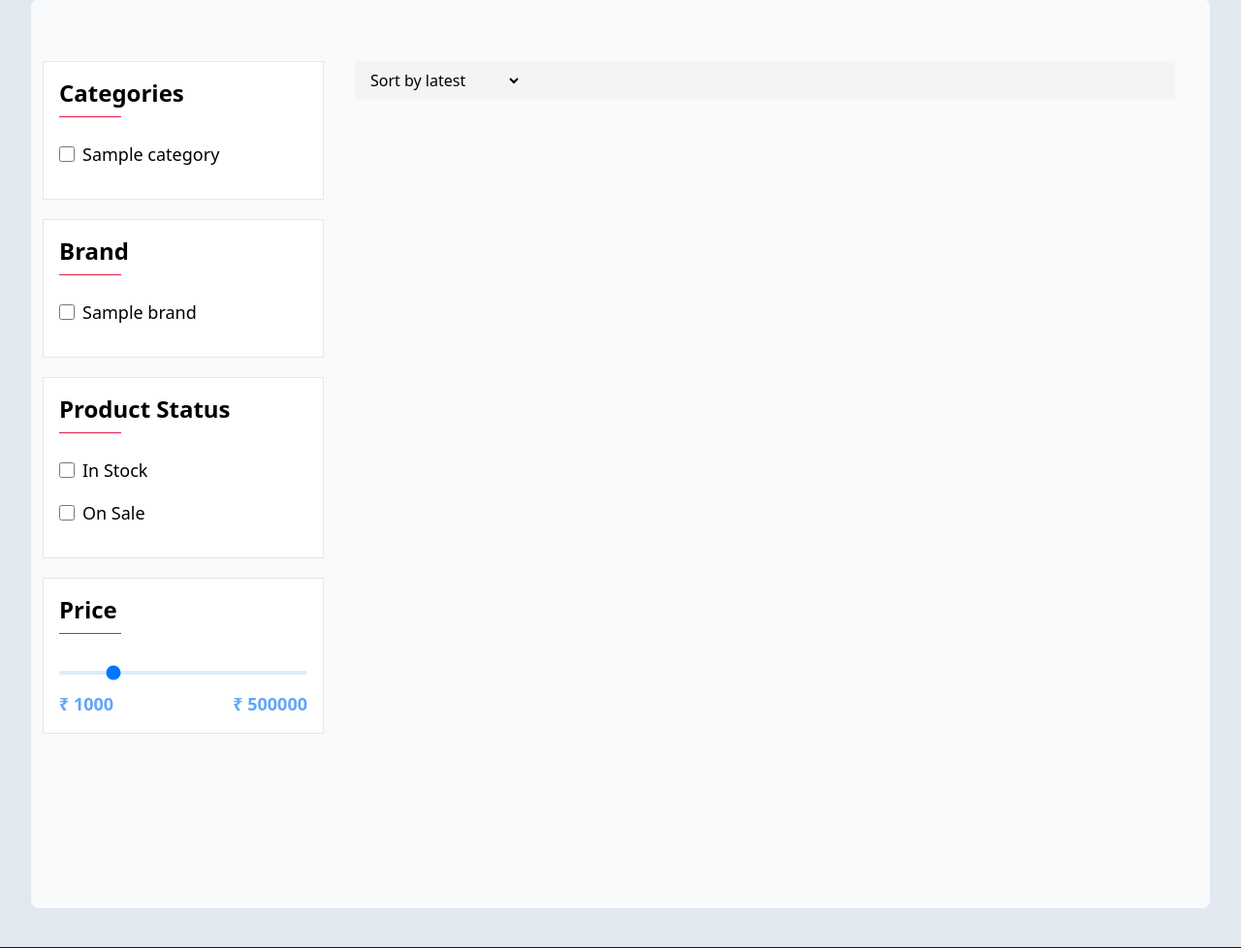
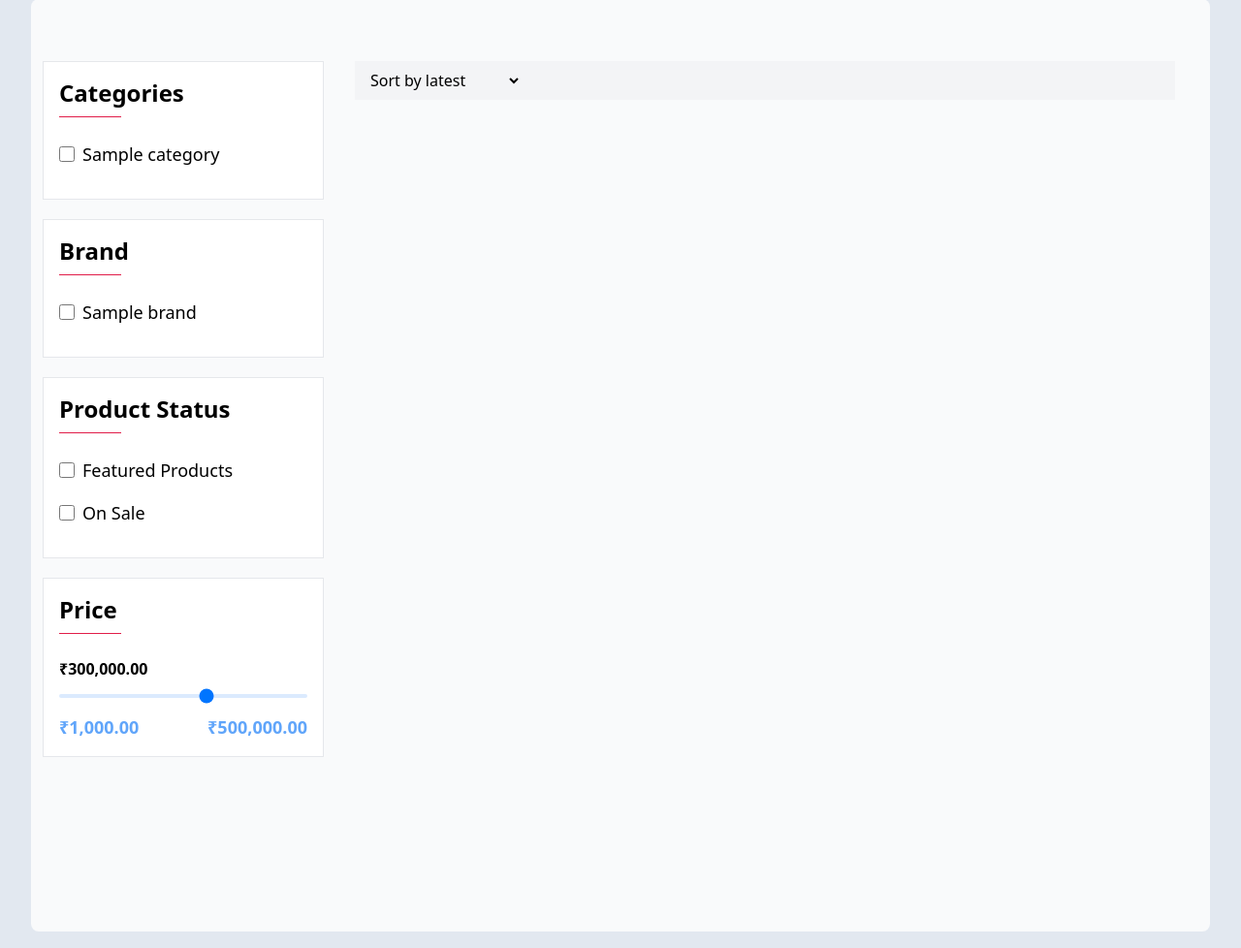
Before and after one commit to arcebal/E-commerce, a Laravel app: page /products in a window 1280 px wide. Shown: the part 111-1089 px from the top of the page at 97% size. Run offline with Laravel 10, Linux system fonts and the light colour scheme; tables that the repository leaves empty hold one stand-in row (values such as "Sample post"); style sheets or scripts are compiled from the project's sources; some libraries are stand-ins or nearby versions.

Commit message:
Chapter 15 E-commerce

```diff
--- a/app/Livewire/ProductsPage.php
+++ b/app/Livewire/ProductsPage.php
@@ -7,6 +7,7 @@
 use Livewire\Component;
 use Livewire\Attributes\Title;
 use App\Models\Product;
+use Livewire\Attributes\Url;
 use Livewire\WithPagination;
 
 #[Title('Products Page - CeballosCodeMania')]
@@ -14,11 +15,47 @@
 {
     use WithPagination;
 
+    #[Url]
+    public $selected_categories = [];
+
+    #[Url]
+    public $selected_brands = [];
+
+    #[Url]
+    public $featured;
+
+    #[Url]
+    public $on_sale;
+
+    #[Url]
+    public $price_range = 300000;
+
     public function render()
     {
         $productQuery = Product::query()->where('is_active', 1);
+
+        if (!empty($this->selected_categories)) {
+        $productQuery->whereIn('category_id', $this->selected_categories);
+        }
+
+        if (!empty($this->selected_brands)) {
+            $productQuery->whereIn('brand_id', $this->selected_brands);
+        }
+
+        if ($this->featured) {
+            $productQuery->where('is_featured', 1);
+        }
+
+        if ($this->on_sale) {
+            $productQuery->where('on_sale', 1);
+        }
+
+        if ($this->price_range) {
+            $productQuery->whereBetween('price', [0, $this->price_range]);
+        }
+
         return view('livewire.products-page', [
-            'products' => $productQuery->paginate(6),
+            'products' => $productQuery->paginate(9),
             'brands' => Brand::where('is_active', 1)->get(['id', 'name', 'slug']),
             'categories' => Category::where('is_active', 1)->get(['id', 'name', 'slug']),
         ]);
--- a/resources/views/livewire/categories-page.blade.php
+++ b/resources/views/livewire/categories-page.blade.php
@@ -3,7 +3,7 @@
     <div class="grid sm:grid-cols-1 md:grid-cols-2 lg:grid-cols-2 gap-4 sm:gap-6">
 
       @foreach ($categories as $category)
-          <a class="group flex flex-col bg-white border shadow-sm rounded-xl hover:shadow-md transition dark:bg-slate-900 dark:border-gray-800 dark:focus:outline-none dark:focus:ring-1 dark:focus:ring-gray-600" href="#" wire:key="{{ $category->id }}">
+          <a class="group flex flex-col bg-white border shadow-sm rounded-xl hover:shadow-md transition dark:bg-slate-900 dark:border-gray-800 dark:focus:outline-none dark:focus:ring-1 dark:focus:ring-gray-600" href="/products?selected_categories[0]={{ $category->id }}" wire:key="{{ $category->id }}">
         <div class="p-4 md:p-5">
           <div class="flex justify-between items-center">
             <div class="flex items-center">
--- a/resources/views/livewire/home-page.blade.php
+++ b/resources/views/livewire/home-page.blade.php
@@ -167,7 +167,7 @@
 
       @foreach ($brands as $brand)
         <div class="bg-white rounded-lg shadow-md dark:bg-gray-800" wire:key="brand-{{ $brand->id }}">
-        <a href="#" class="">
+        <a href="/products?selected_brands[0]={{ $brand->id }}" class="">
           <img src="{{ url ('storage', $brand->image) }}" alt="{{ $brand->name }}" class="object-cover w-full h-64 rounded-t-lg">
         </a>
         <div class="p-5 text-center">
@@ -210,7 +210,7 @@
     <div class="grid sm:grid-cols-2 md:grid-cols-3 lg:grid-cols-4 gap-3 sm:gap-6">
 
       @foreach ($categories as $category)
-            <a class="group flex flex-col bg-white border shadow-sm rounded-xl hover:shadow-md transition dark:bg-slate-900 dark:border-gray-800 dark:focus:outline-none dark:focus:ring-1 dark:focus:ring-gray-600" href="#" wire:key="category-{{ $category->id }}">
+            <a class="group flex flex-col bg-white border shadow-sm rounded-xl hover:shadow-md transition dark:bg-slate-900 dark:border-gray-800 dark:focus:outline-none dark:focus:ring-1 dark:focus:ring-gray-600" href="/products?selected_categories[0]={{ $category->id }}" wire:key="category-{{ $category->id }}">
         <div class="p-4 md:p-5">
           <div class="flex justify-between items-center">
             <div class="flex items-center">
--- a/resources/views/livewire/products-page.blade.php
+++ b/resources/views/livewire/products-page.blade.php
@@ -5,12 +5,15 @@
         <div class="w-full pr-2 lg:w-1/4 lg:block">
           <div class="p-4 mb-5 bg-white border border-gray-200 dark:border-gray-900 dark:bg-gray-900">
             <h2 class="text-2xl font-bold dark:text-gray-400"> Categories</h2>
+
+
+
             <div class="w-16 pb-2 mb-6 border-b border-rose-600 dark:border-gray-400"></div>
             <ul>
                 @foreach ($categories as $category)
                     <li class="mb-4" wire:key="{{ $category->id }}">
                       <label for="{{ $category->slug }}" class="flex items-center dark:text-gray-400 ">
-                        <input type="checkbox" id="{{ $category->slug }}" value="{{ $category->id }}" class="w-4 h-4 mr-2">
+                        <input type="checkbox" wire:model.live="selected_categories" id="{{ $category->slug }}" value="{{ $category->id }}" class="w-4 h-4 mr-2">
                         <span class="text-lg"> {{ $category->name }} </span>
                       </label>
                     </li>
@@ -25,7 +28,7 @@
               @foreach ($brands as $brand)
                   <li class="mb-4" wire:key="{{ $brand->id }}">
                     <label for="{{ $brand->slug }}" class="flex items-center dark:text-gray-300">
-                      <input type="checkbox" id="{{ $brand->slug }}" value="{{ $brand->id }}" class="w-4 h-4 mr-2">
+                      <input type="checkbox" wire:model.live="selected_brands" id="{{ $brand->slug }}" value="{{ $brand->id }}" class="w-4 h-4 mr-2">
                       <span class="text-lg dark:text-gray-400">
                         {{ $brand->name }}
                       </span>
@@ -33,20 +36,21 @@
               </li>
               @endforeach
             </ul>
+
           </div>
           <div class="p-4 mb-5 bg-white border border-gray-200 dark:bg-gray-900 dark:border-gray-900">
             <h2 class="text-2xl font-bold dark:text-gray-400">Product Status</h2>
             <div class="w-16 pb-2 mb-6 border-b border-rose-600 dark:border-gray-400"></div>
             <ul>
               <li class="mb-4">
-                <label for="" class="flex items-center dark:text-gray-300">
-                  <input type="checkbox" class="w-4 h-4 mr-2">
-                  <span class="text-lg dark:text-gray-400">In Stock</span>
+                <label for="featured" class="flex items-center dark:text-gray-300">
+                  <input type="checkbox" id="featured" wire:model.live="featured" value="1" class="w-4 h-4 mr-2">
+                  <span class="text-lg dark:text-gray-400">Featured Products</span>
                 </label>
               </li>
               <li class="mb-4">
-                <label for="" class="flex items-center dark:text-gray-300">
-                  <input type="checkbox" class="w-4 h-4 mr-2">
+                <label for="on_sale" class="flex items-center dark:text-gray-300">
+                  <input type="checkbox" wire:model.live="on_sale" id="on_sale" value="1" class="w-4 h-4 mr-2">
                   <span class="text-lg dark:text-gray-400">On Sale</span>
                 </label>
               </li>
@@ -57,10 +61,13 @@
             <h2 class="text-2xl font-bold dark:text-gray-400">Price</h2>
             <div class="w-16 pb-2 mb-6 border-b border-rose-600 dark:border-gray-400"></div>
             <div>
-              <input type="range" class="w-full h-1 mb-4 bg-blue-100 rounded appearance-none cursor-pointer" max="500000" value="100000" step="100000">
+              <div class="font-semibold">
+                {{ Number::currency($price_range, 'INR') }}
+              </div>
+              <input type="range" wire:model.live='price_range' class="w-full h-1 mb-4 bg-blue-100 rounded appearance-none cursor-pointer" max="500000" value="300000" step="1000">
               <div class="flex justify-between ">
-                <span class="inline-block text-lg font-bold text-blue-400 ">&#8377; 1000</span>
-                <span class="inline-block text-lg font-bold text-blue-400 ">&#8377; 500000</span>
+                <span class="inline-block text-lg font-bold text-blue-400 "> {{ Number::currency(1000, 'INR') }} </span>
+                <span class="inline-block text-lg font-bold text-blue-400 ">{{ Number::currency(500000, 'INR') }}</span>
               </div>
             </div>
           </div>
```
